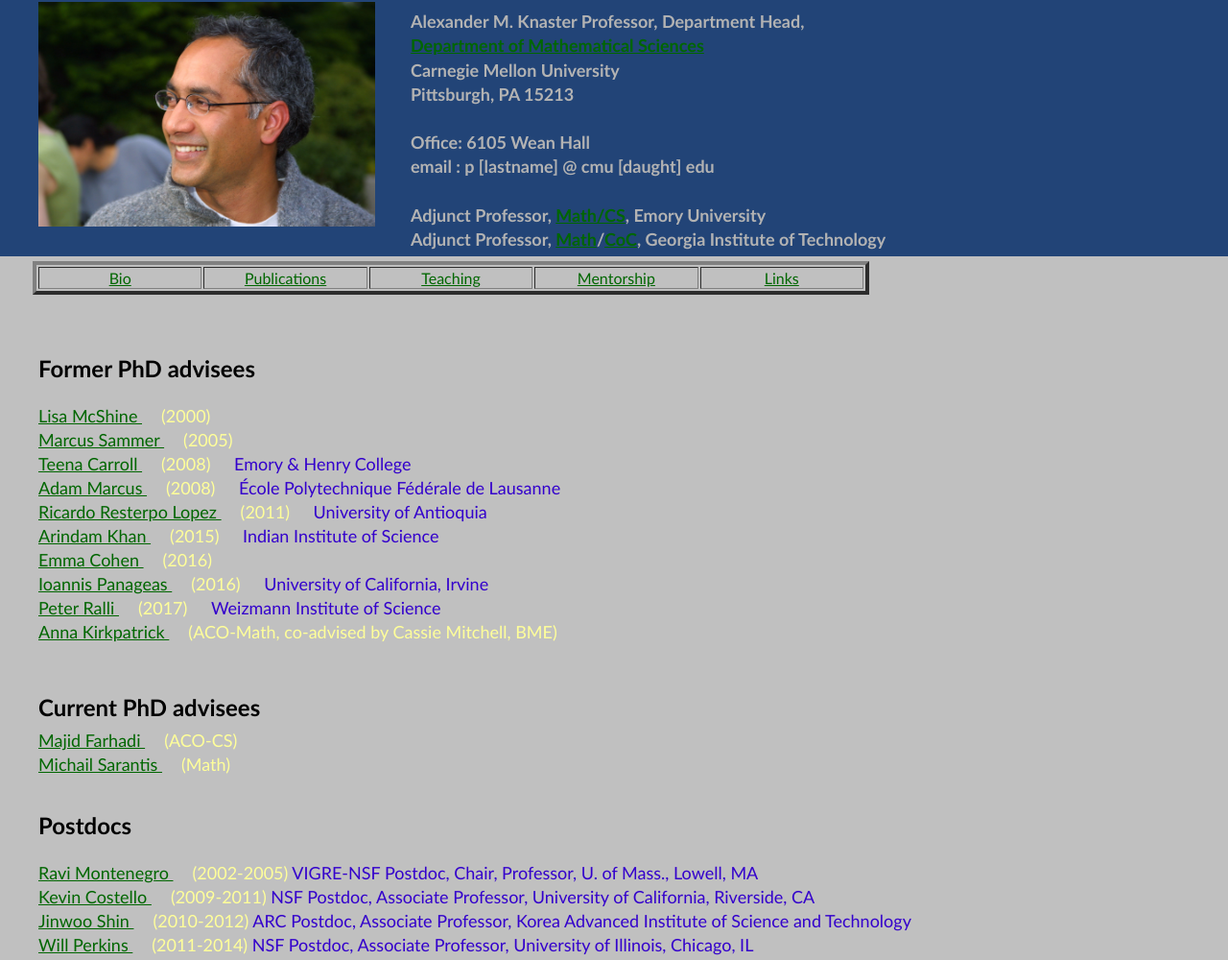
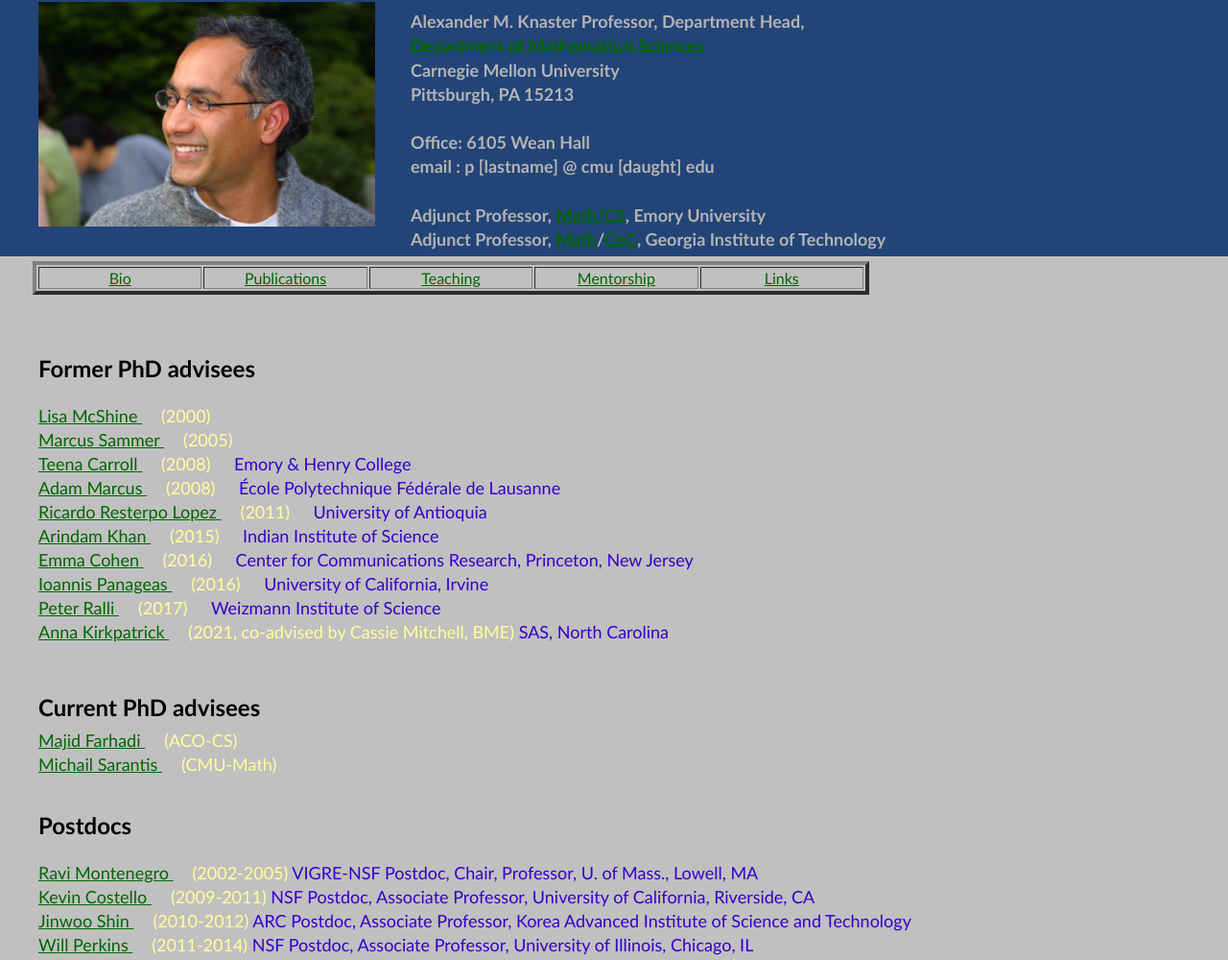
Before and after one commit to tetali/tetali.github.io, a plain HTML site: page students.html in a window 1280 px wide. Shown: the part 78-1078 px from the top of the page at 96% size. Drawn offline with Linux system fonts and the light colour scheme.

Commit message:
Update students.html

```diff
--- a/students.html
+++ b/students.html
@@ -97,7 +97,7 @@ Adjunct Professor, <a href="https://math.gatech.edu">Math</a>/<a href="https://w
 <p class="status"> </p>
 <p style="color: rgb(51, 0, 204);" class="maroonstyle"> <a href="https://dblp.org/pid/61/10209.html"> Emma Cohen </a>
 	<span class="status"> (2016) </span> <span class="status"></span>
-	<span> </span>
+	<span> Center for Communications Research, Princeton, New Jersey</span>
 </p>
 <p class="status"> </p>
 <p style="color: rgb(51, 0, 204);" class="maroonstyle"> <a href="https://panageas.github.io"> Ioannis Panageas </a>
@@ -112,8 +112,8 @@ Adjunct Professor, <a href="https://math.gatech.edu">Math</a>/<a href="https://w
 <p class="status"> </p>
 
 <p style="color: rgb(51, 0, 204);" class="maroonstyle"> <a href="http://people.math.gatech.edu/~akirkpatrick3/"> Anna Kirkpatrick </a>
-	<span class="status"> (ACO-Math, co-advised by Cassie Mitchell, BME) </span>
-	<span> </span>
+	<span class="status"> (2021, co-advised by Cassie Mitchell, BME) </span>
+	<span> SAS, North Carolina</span>
 </p>
 
 <p class="leftboldstyle"> <br> <span style="font-weight: bold;"> Current PhD advisees</span><br></p>
@@ -124,7 +124,7 @@ Adjunct Professor, <a href="https://math.gatech.edu">Math</a>/<a href="https://w
 </p>
 <p class="status"> </p>
 <p style="color: rgb(51, 0, 204);" class="maroonstyle"> <a href="https://people.math.gatech.edu/~msarantis3/index.html"> Michail Sarantis </a>
-	<span class="status"> (Math) </span>
+	<span class="status"> (CMU-Math) </span>
 	<span> </span>
 </p>
 <p class="status"> </p>
```
